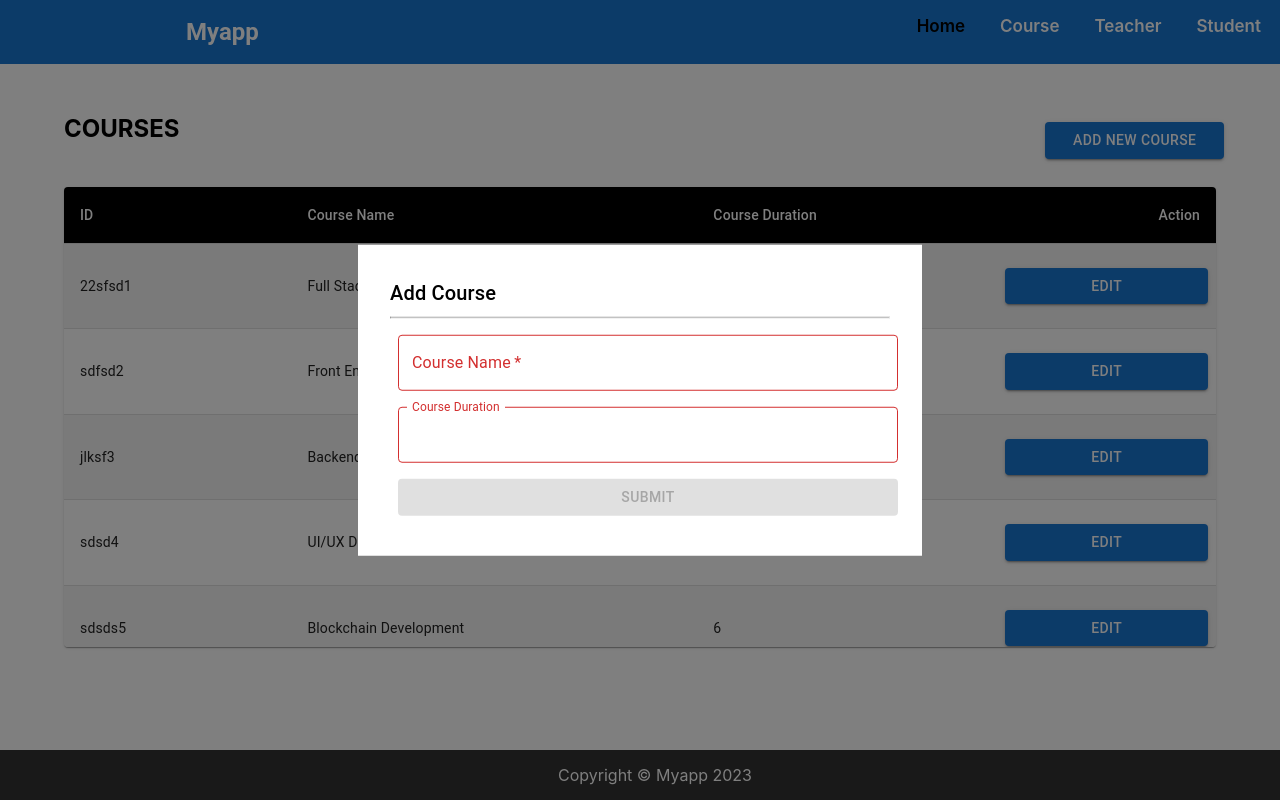
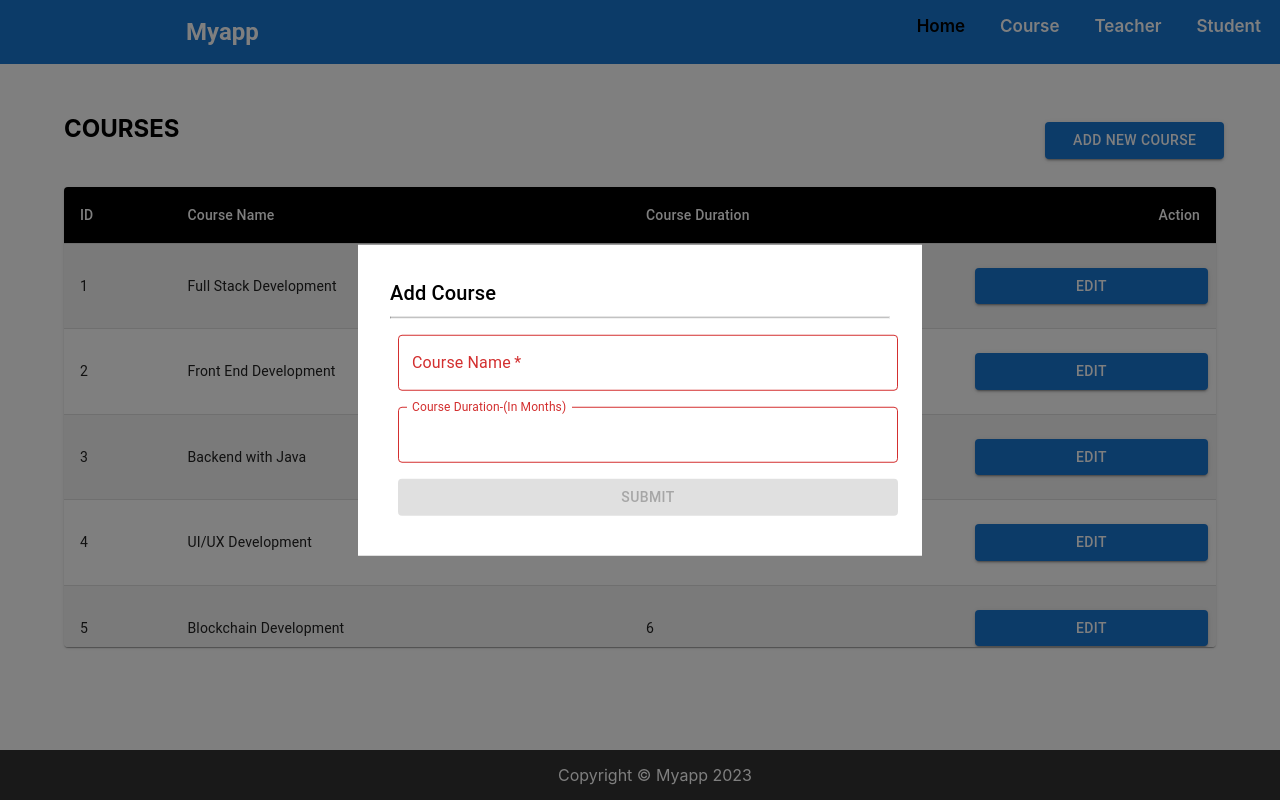
Before and after one commit to ankushchavan0411/movate-react-typescript-assignment, a React (Create React App) app: page / in a window 1280 px wide. Both pictures are taken after a click on the button "ADD NEW COURSE". Shown: the top 800 px of the page. Built offline with nearby package versions, Linux system fonts and the light colour scheme.

Commit message:
AC | call editCourse action

```diff
--- a/src/components/common/DataTable.tsx
+++ b/src/components/common/DataTable.tsx
@@ -34,8 +34,13 @@ const StyledTableRow = styled(TableRow)(({ theme }) => ({
 interface DataTableProps {
   rows: ICourse[];
   columns: GridColDef[];
+  handleOnEditClick(course: ICourse): any;
 }
-const DataTable: React.FC<DataTableProps> = ({ rows, columns }) => {
+const DataTable: React.FC<DataTableProps> = ({
+  rows,
+  columns,
+  handleOnEditClick,
+}) => {
   return (
     <TableContainer component={Paper} style={{ height: 460, width: "100%" }}>
       <Table sx={{ minWidth: 700 }} aria-label="customized table">
@@ -58,9 +63,9 @@ const DataTable: React.FC<DataTableProps> = ({ rows, columns }) => {
           </TableRow>
         </TableHead>
         <TableBody>
-          {rows.map((row) => (
-            <StyledTableRow key={row.name}>
-              <StyledTableCell>{row.id}</StyledTableCell>
+          {rows.map((row, index) => (
+            <StyledTableRow key={row.id}>
+              <StyledTableCell>{index + 1}</StyledTableCell>
               <StyledTableCell component="th" scope="row">
                 {row.name}
               </StyledTableCell>
@@ -69,7 +74,7 @@ const DataTable: React.FC<DataTableProps> = ({ rows, columns }) => {
                 <Button
                   labelText={"Edit"}
                   handleOnClick={() => {
-                    console.log("button click");
+                    handleOnEditClick(row);
                   }}
                 />
               </StyledTableCell>
--- a/src/components/course/AddEditCourse.tsx
+++ b/src/components/course/AddEditCourse.tsx
@@ -1,31 +1,48 @@
 /** @format */
 import Box from "@mui/material/Box";
 import TextField from "@mui/material/TextField";
-import React, { useState } from "react";
+import React, { useEffect, useState } from "react";
 import { useDispatch } from "react-redux";
 import { Dispatch } from "redux";
-import { addCourse } from "../../redux/actions/courseAction";
+import { addCourse, editCourse } from "../../redux/actions/courseAction";
 import { getUniqueId } from "../../utils";
 import Buttons from "../common/Button";
 
 interface Props {
   setOpen(isOpen: boolean): any;
+  course?: any;
+  isEdit?: boolean;
 }
 
-const AddEditCourse: React.FC<Props> = ({ setOpen }) => {
+const AddEditCourse: React.FC<Props> = ({ setOpen, course, isEdit }) => {
   const [courseName, setCourseName] = useState("");
-  const [courseDuration, setCourseDuration] = useState(null);
+  const [courseDuration, setCourseDuration] = useState("");
+
+  useEffect(() => {
+    setCourseName(course?.name);
+    setCourseDuration(course?.durationInMonths);
+  }, [course]);
 
   const dispatch: Dispatch<any> = useDispatch();
 
-  const handleOnClick = () => {
+  const handleOnSubmit = () => {
+    if (isEdit) {
+      dispatch(
+        editCourse({
+          ...course,
+          name: courseName,
+          durationInMonths: courseDuration,
+        })
+      );
+    } else {
       dispatch(
         addCourse({
           id: getUniqueId(),
           name: courseName,
-        durationInMonths: courseDuration || 0,
+          durationInMonths: courseDuration,
         })
       );
+    }
     setOpen(false);
   };
 
@@ -55,7 +72,7 @@ const AddEditCourse: React.FC<Props> = ({ setOpen }) => {
             error={!courseDuration}
             value={courseDuration}
             id="outlined-number"
-            label="Course Duration"
+            label="Course Duration-(In Months)"
             type="number"
             InputLabelProps={{
               shrink: true,
@@ -64,8 +81,8 @@ const AddEditCourse: React.FC<Props> = ({ setOpen }) => {
           />
         </div>
         <Buttons
-          labelText="Submit"
-          handleOnClick={handleOnClick}
+          labelText={isEdit ? "Update" : "Submit"}
+          handleOnClick={handleOnSubmit}
           disabled={!courseDuration || !courseName}
         />
       </Box>
--- a/src/components/course/index.tsx
+++ b/src/components/course/index.tsx
@@ -1,5 +1,5 @@
 /** @format */
-import React from "react";
+import React, { useState } from "react";
 import { useSelector } from "react-redux";
 import { AppState } from "../../redux/store";
 import DataModal from "../common/DataModal";
@@ -10,6 +10,8 @@ import AddEditCourse from "./AddEditCourse";
 const Course = () => {
   const { courses } = useSelector((state: AppState) => state.courses);
   const [isOpen, setOpen] = React.useState(false);
+  const [course, setCourse] = useState({});
+  const [isEdit, setEdit] = useState(false);
 
   const columns = [
     { field: "id", headerName: "ID", width: 100 },
@@ -20,11 +22,30 @@ const Course = () => {
 
   return (
     <React.Fragment>
-      <DataModal setOpen={setOpen} isOpen={isOpen} modalTitle={"Add Course"}>
-        <AddEditCourse setOpen={setOpen} />
+      <DataModal
+        setOpen={setOpen}
+        isOpen={isOpen}
+        modalTitle={`${isEdit ? "Edit" : "Add"} Course`}
+      >
+        <AddEditCourse setOpen={setOpen} course={course} isEdit={isEdit} />
       </DataModal>
-      <MainHeader handleOnClick={() => setOpen(true)} labelText="COURSES" />
-      <DataTable columns={columns} rows={courses} />
+      <MainHeader
+        handleOnClick={() => {
+          setOpen(true);
+          setCourse({});
+          setEdit(false);
+        }}
+        labelText="COURSES"
+      />
+      <DataTable
+        columns={columns}
+        rows={courses}
+        handleOnEditClick={(course: any): void => {
+          setCourse(course);
+          setOpen(true);
+          setEdit(true);
+        }}
+      />
     </React.Fragment>
   );
 };
--- a/src/redux/reducers/course.ts
+++ b/src/redux/reducers/course.ts
@@ -31,11 +31,6 @@ const CourseReducer = (
 ): CourseState => {
   switch (action.type) {
     case ADD_COURSE:
-      // const newCourse: ICourse = {
-      //   id: action.course.id,
-      //   name: action.course.name,
-      //   durationInMonths: action.course.durationInMonths,
-      // };
       return {
         ...state,
         courses: state.courses.concat(action.course),
@@ -44,13 +39,12 @@ const CourseReducer = (
     case EDIT_COURSE:
       const updatedCourses: ICourse[] = state.courses.filter((course) => {
         if (course.id === action.course.id) {
-          return {
-            ...course,
-            name: action.course.name,
-            durationInMonths: action.course.durationInMonths,
-          };
+          course.name = action.course.name;
+          course.durationInMonths = action.course.durationInMonths;
+          return course;
+        } else {
+          return course;
         }
-        return course;
       });
       return {
         ...state,
--- a/src/types/types.d.ts
+++ b/src/types/types.d.ts
@@ -7,7 +7,7 @@
 export interface ICourse {
   id: string;
   name: string;
-  durationInMonths: number;
+  durationInMonths: any;
 }
 
 export type CourseState = {
```
Lines whose indentation alone changed are shown as unchanged.
